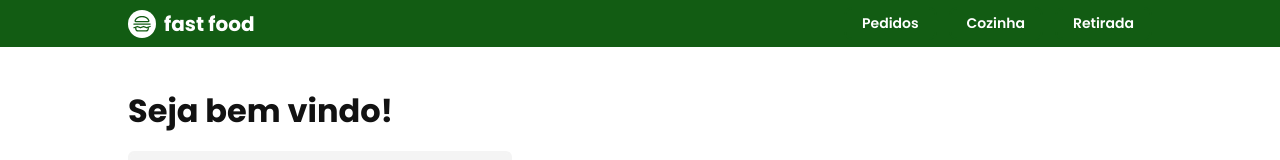
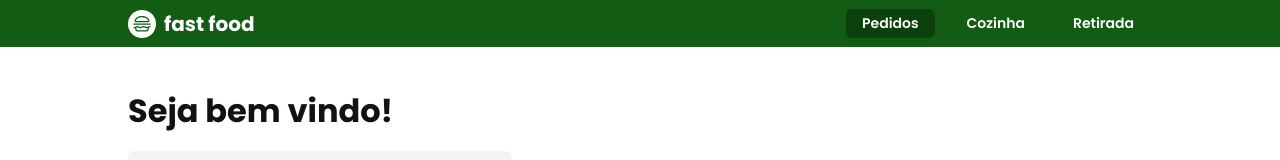
Before and after one commit to CToH10/devio-fullstack-frontend, a Next.js app: page / in a window 1280 px wide. Shown: the top 160 px of the page. Built offline with nearby package versions, Linux system fonts and the light colour scheme; no server answers.

Commit message:
feat: add active header

```diff
--- a/src/app/globals.css
+++ b/src/app/globals.css
@@ -137,4 +137,12 @@ image {
   .product-card {
     @apply [&:nth-child(n+9)]:bg-yellow [&:nth-child(n+5)]:bg-green-2 [&:nth-child(-n+4)]:bg-red-3
   }
+
+  .active {
+    @apply bg-green-1
+  }
+
+  .active:hover {
+    @apply bg-green-2 border-green-1
+  }
 }
--- a/src/components/Header/Nav/DesktopNav/index.tsx
+++ b/src/components/Header/Nav/DesktopNav/index.tsx
@@ -1,21 +1,21 @@
 'use client';
 
 import Link from 'next/link';
-import { useRouter } from 'next/navigation';
+import { usePathname } from 'next/navigation';
 
 interface DesktopNavProps {
   flexDir?: string;
 }
 
 export function DesktopNav({ flexDir }: DesktopNavProps) {
-  const router = useRouter();
+  const pathname = usePathname();
 
   return (
     <section className={`flex items-center justify-between gap-3 ${flexDir}`}>
       <Link
         className={`btn-medium ${
           flexDir ? 'w-4/5' : ''
-        } btn-green text-center text-size_8_14`}
+        } btn-green text-center text-size_8_14 ${pathname === '/' ? 'active' : ''}`}
         href="/"
       >
         Pedidos
@@ -24,7 +24,7 @@ export function DesktopNav({ flexDir }: DesktopNavProps) {
         href="/kitchen"
         className={`btn-medium ${
           flexDir ? 'w-4/5' : ''
-        } btn-green text-center text-size_8_14`}
+        } btn-green text-center text-size_8_14 ${pathname === '/kitchen' ? 'active' : ''}`}
       >
         Cozinha
       </Link>
@@ -32,7 +32,7 @@ export function DesktopNav({ flexDir }: DesktopNavProps) {
         href="/checkout"
         className={`btn-medium ${
           flexDir ? 'w-4/5' : ''
-        } btn-green text-center text-size_8_14`}
+        } btn-green text-center text-size_8_14 ${pathname === '/checkout' ? 'active' : ''}`}
       >
         Retirada
       </Link>
```
